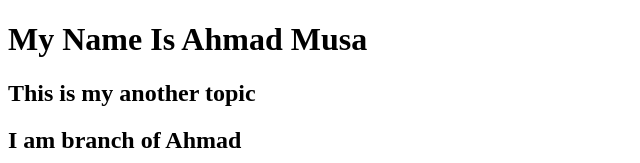
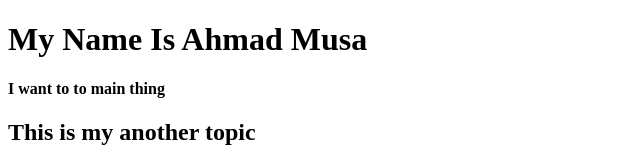
Before and after one commit to AMAscientist5/linkToLocal, a plain HTML site: page index.html in a window 1280 px wide. Shown: the top 163 px of the page, without its empty margins (0-640 px from the left). Drawn offline with Linux system fonts and the light colour scheme.

Commit message:
mainthing

```diff
--- a/index.html
+++ b/index.html
@@ -9,6 +9,7 @@
 <body>
 
     <h1>My Name Is Ahmad Musa</h1>
+    <h4>I want to to main thing</h4>
     <h2>This is my another topic</h2>
     <h2>I am branch of Ahmad</h2>
     <h3>This is monir main</h3>
```
